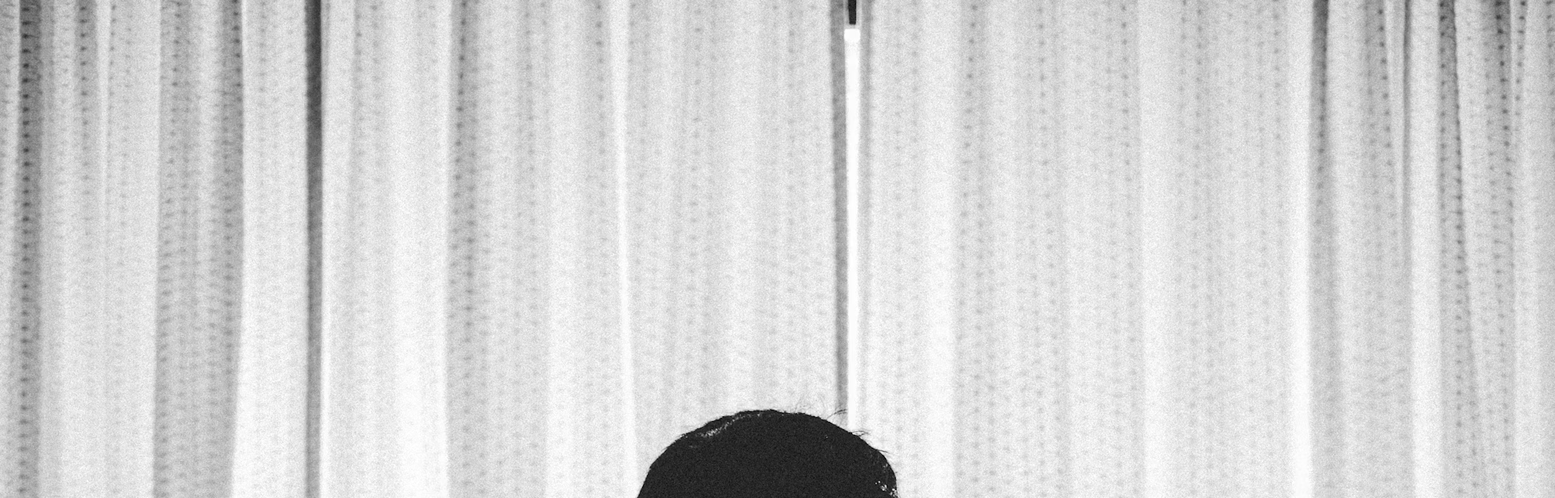
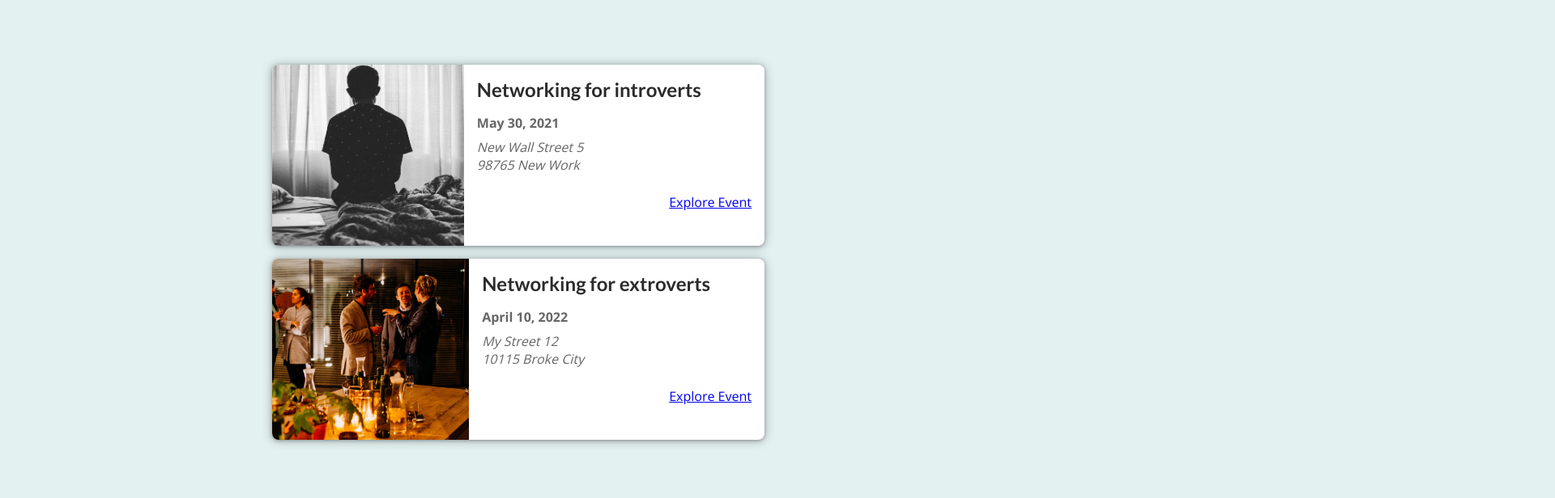
Before and after one commit to Vasant-Mestry-11/events-page-router-app, a Next.js app: page / in a window 1280 px wide. Shown: the top 616 px of the page at 81% size, 1920 px wide, since content can reach past the window. Built offline with nearby package versions, Linux system fonts and the light colour scheme.

Commit message:
:zap: :lipstick: event list and item beautification

```diff
--- a/components/events/event-item.js
+++ b/components/events/event-item.js
@@ -1,4 +1,5 @@
 import Link from "next/link";
+import classes from './event-item.module.css';
 
 export default function EventItem({ title, image, date, location, id }) {
 
@@ -11,19 +12,19 @@
   const formattedAddress = location.replace(', ', '\n')
   const exploreEventLink = `/event/${id}`
 
-  return <li>
+  return <li className={classes.item}>
     <img src={`/${image}`} alt={title} />
-    <div>
-      <div>
+    <div className={classes.content}>
+      <div className={classes.summary}>
         <h2>{title}</h2>
-        <div>
+        <div className={classes.date}>
           <time>{humanReadableDate}</time>
         </div>
-        <div>
+        <div className={classes.address}>
           <address>{formattedAddress}</address>
         </div>
       </div>
-      <div>
+      <div className={classes.actions}>
         <Link href={exploreEventLink}>Explore Event</Link>
       </div>
     </div>
--- /dev/null
+++ b/components/events/event-item.module.css
@@ -0,0 +1,103 @@
+.item {
+  box-shadow: 0 1px 4px rgba(0, 0, 0, 0.3), 0 1px 12px 2px rgba(0, 0, 0, 0.2);
+  border-radius: 8px;
+  overflow: hidden;
+  background-color: white;
+  margin: 1rem;
+  display: flex;
+  flex-direction: column;
+  gap: 1rem;
+}
+
+.item img {
+  width: 100%;
+  object-fit: cover;
+  height: 10rem;
+}
+
+.content {
+  width: 100%;
+  padding: 0 1rem;
+  text-align: center;
+}
+
+.content h2 {
+  margin: 0.5rem 0;
+}
+
+.date,
+.address {
+  display: flex;
+  gap: 0.5rem;
+  align-items: center;
+}
+
+.date svg,
+.address svg {
+  width: 1.25rem;
+  height: 1.25rem;
+  color: #666666;
+}
+
+.content time {
+  color: #666666;
+  font-weight: bold;
+}
+
+.content address {
+  margin: 0.5rem 0;
+  color: #666666;
+  white-space: pre;
+}
+
+.actions {
+  display: flex;
+  flex-direction: column;
+  padding: 1rem;
+}
+
+.actions a {
+  display: block;
+}
+
+.actions a span {
+  vertical-align: middle;
+}
+
+.icon {
+  margin-left: 0.5rem;
+  display: inline-flex;
+  justify-content: center;
+  align-items: center;
+}
+
+.icon svg {
+  width: 1.25rem;
+  height: 1.25rem;
+}
+
+@media (min-width: 768px) {
+  .item {
+    flex-direction: row;
+  }
+
+  .item img {
+    width: 40%;
+    height: 14rem;
+  }
+
+  .content {
+    width: 60%;
+    padding: 0;
+    text-align: left;
+  }
+
+  .content h2 {
+    margin: 1rem 0;
+  }
+
+  .actions {
+    flex-direction: row;
+    justify-content: flex-end;
+  }
+}
--- a/components/events/event-list.js
+++ b/components/events/event-list.js
@@ -1,8 +1,9 @@
 import EventItem from "./event-item";
+import classes from './event-list.module.css';
 
 export default function EventList({ items }) {
   return (
-    <ul>
+    <ul className={classes.list}>
       {items.map((event) => {
         const { title, image, date, location, id } = event;
         return (
--- /dev/null
+++ b/components/events/event-list.module.css
@@ -0,0 +1,5 @@
+.list {
+  width: 90%;
+  max-width: 40rem;
+  margin: 5rem auto;
+}
```
